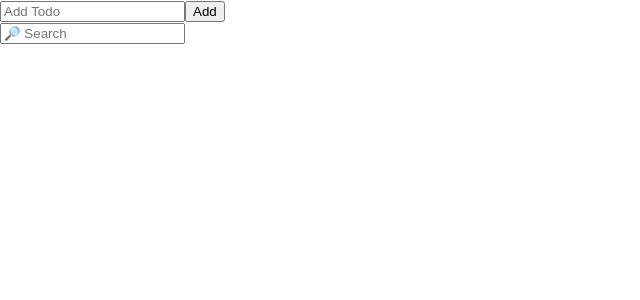
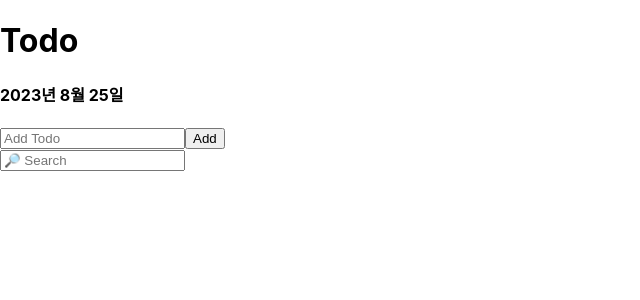
Before and after one commit to GongE7E/React-todo, a React (Create React App) app: page / in a window 1280 px wide. Shown: the top 300 px of the page, without its empty margins (0-640 px from the left). Built offline with nearby package versions, Linux system fonts and the light colour scheme; the HTML template or start-up script is replaced by a standard one.

Commit message:
feat:Add header

```diff
--- a/src/App.js
+++ b/src/App.js
@@ -1,5 +1,6 @@
 import { useEffect, useState } from 'react';
 import './App.css';
+import Header from './Header';
 import TodoForm from './TodoForm';
 import TodoList from './TodoList';
 
@@ -20,6 +21,7 @@ function App() {
   };
   return (
     <div>
+      <Header />
       <TodoForm onCreate={onCreate} />
       <TodoList todos={todos} onUpdate={onUpdate} onDelete={onDelete} />
     </div>
--- /dev/null
+++ b/src/Header.jsx
@@ -0,0 +1,16 @@
+import React from 'react';
+
+export default function Header() {
+  const date = new Date();
+  const formattedDate = new Intl.DateTimeFormat('ko-KR', {
+    year: 'numeric',
+    month: 'long',
+    day: 'numeric',
+  }).format(date);
+  return (
+    <div>
+      <h1>Todo</h1>
+      <h4>{formattedDate}</h4>
+    </div>
+  );
+}
```
